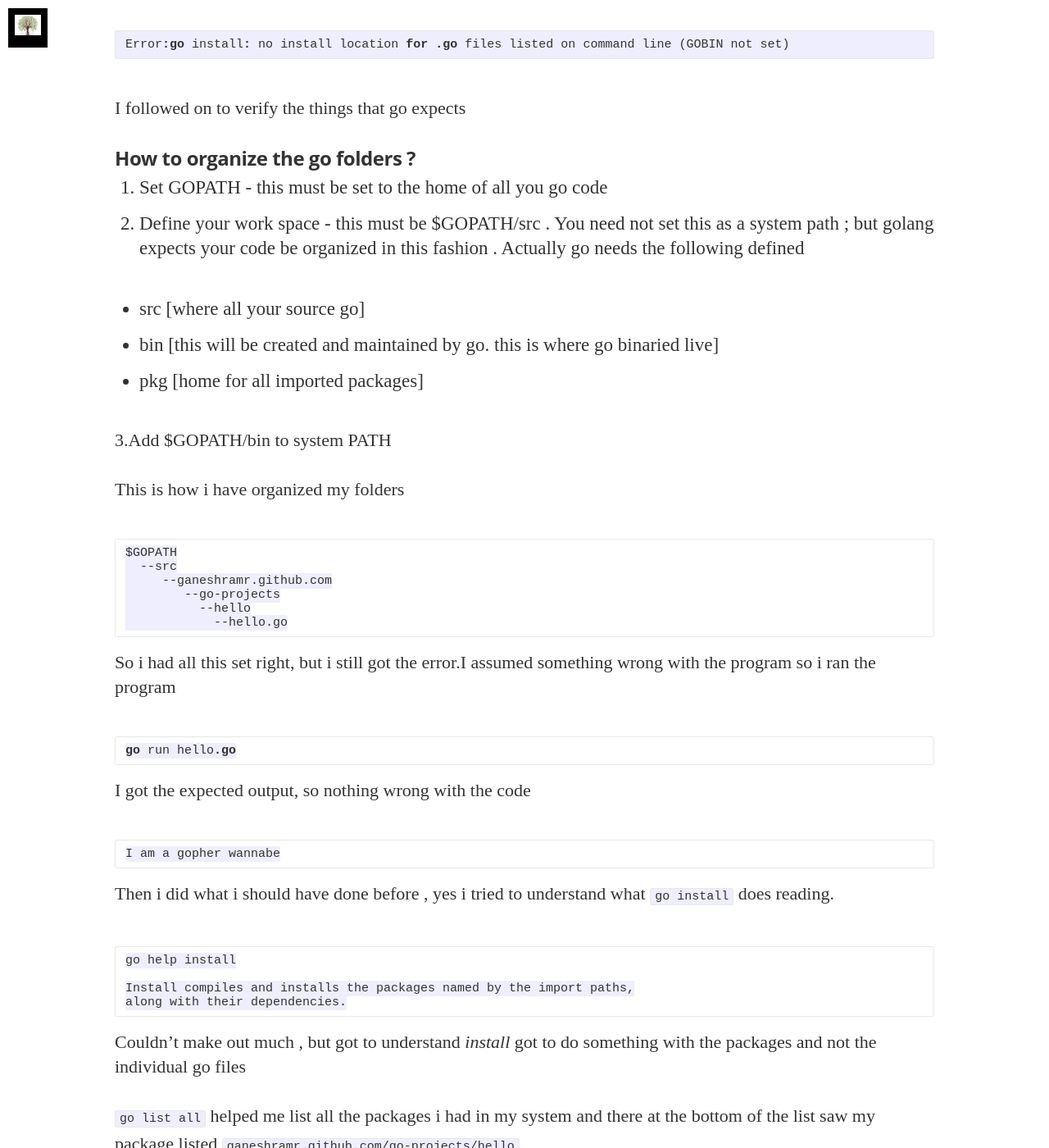
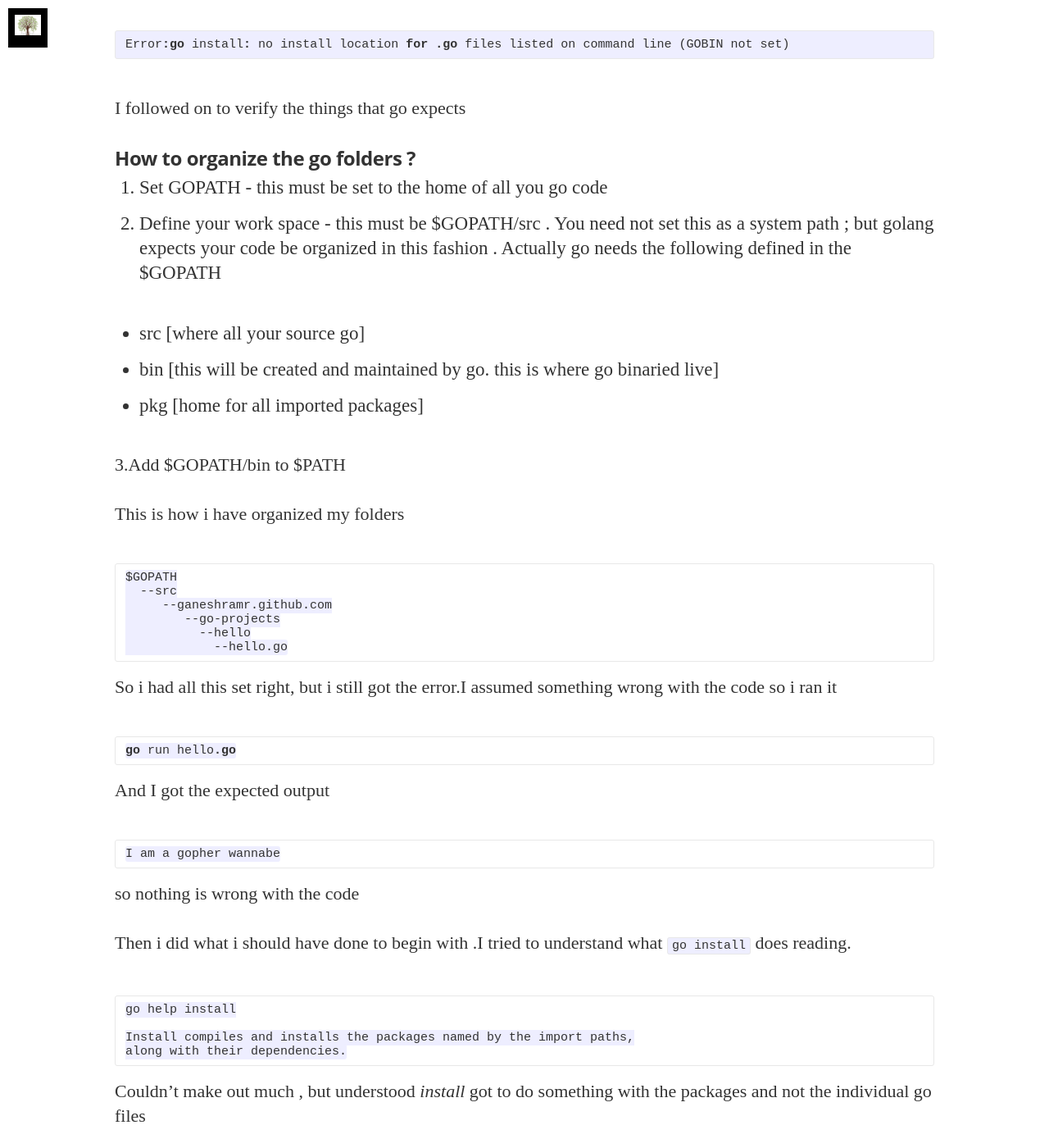
Before and after one commit to ganeshramr/ganeshramr.github.io, a Jekyll site: the page built from _posts/2015-03-29-goerror1.md, in a window 1280 px wide and 1400 px high, scrolled down 1021 px. Shown: the whole window at 82% size. Built offline with Jekyll 4.4.1, drawn with Linux system fonts in a browser that asks for light colours; nearby versions of some CDN libraries; some web fonts are replaced; Markdown is read by kramdown in place of the engine named in the settings; comment, search, counter and statistics services are not loaded; some of the changed text lies outside the part shown.

Commit message:
Update 2015-03-29-goerror1.md

````diff
--- a/_posts/2015-03-29-goerror1.md
+++ b/_posts/2015-03-29-goerror1.md
@@ -22,7 +22,7 @@ Influenced by my prior programming experinces and having skipped reading some ba
 {% highlight go %}
 go install hello
 {% endhighlight %}
-bang!!!!
+resulted in error
 
 ```
 Error:go install: no install location for .go files listed on command line (GOBIN not set)
@@ -44,13 +44,13 @@ I followed on to verify the things that go expects
 ###How to organize the go folders ?
 
 1. Set GOPATH - this must be set to the home of all you go code
-2. Define your work space - this must be $GOPATH/src . You need not set this as a system path ; but golang expects your code be organized in this fashion . Actually go needs the following defined
+2. Define your work space - this must be $GOPATH/src . You need not set this as a system path ; but golang expects your code be organized in this fashion . Actually go needs the following defined in the $GOPATH
 
 - src [where all your source go]
 - bin [this will be created and maintained by go. this is where go binaried live]
 - pkg [home for all imported packages]
 
-3.Add $GOPATH/bin to system PATH
+3.Add $GOPATH/bin to $PATH
 
 This is how i have organized my folders
 
@@ -63,18 +63,19 @@ $GOPATH
             --hello.go
 ```
 
-So i had all this set right, but i still got the error.I assumed something wrong with the program so i ran the program
+So i had all this set right, but i still got the error.I assumed something wrong with the code so i ran it
 
 ```go
 go run hello.go
 ```
-I got the expected output, so nothing wrong with the code
+And I got the expected output
 
 ```
 I am a gopher wannabe
 ```
+so nothing is wrong with the code
 
-Then i did what i should have done before , yes i tried to understand what ```go install``` does reading.
+Then i did what i should have done to begin with .I tried to understand what ```go install``` does reading.
 
 ```
 go help install
@@ -83,10 +84,10 @@ Install compiles and installs the packages named by the import paths,
 along with their dependencies.
 ```
 
-Couldn't make out much , but got to understand *install*  got to do something with the packages and not the individual go files
+Couldn't make out much , but understood *install*  got to do something with the packages and not the individual go files
 
 ```go list all``` helped me list all the packages i had in my system and there at the bottom of the list saw my package listed ```ganeshramr.github.com/go-projects/hello```
 
-Ok so ```go install ganeshramr.github.com/go-projects/hello``` yahooo!!! NO ERRORS
+Ok so ```go install ganeshramr.github.com/go-projects/hello``` Bingo!!! NO ERRORS
 
-So what you realy install your package. The successful installation can be verfied by observing the package installed in **$GOPATH/bin** after which you can just run the program from command line using ```hello``` as you have  **$GOPATH/bin** in your system PATH.
+So what you really install is your package. The successful installation can be verfied by observing the package installed in **$GOPATH/bin** after which you can just run the program from command line using ```hello``` as you have  **$GOPATH/bin** in your system PATH.
````
Also changed, not shown: other parts of _posts/2015-03-29-goerror1.md (+1 -1 lines).
